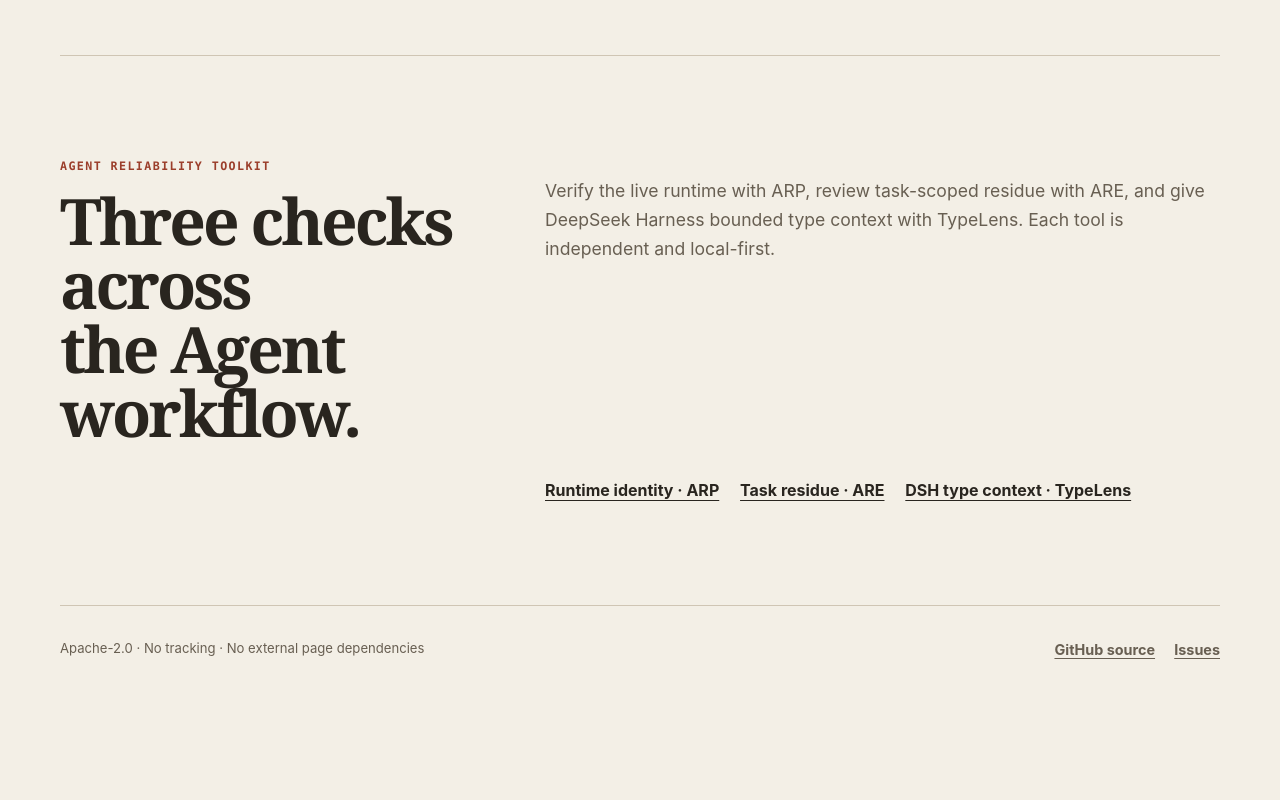
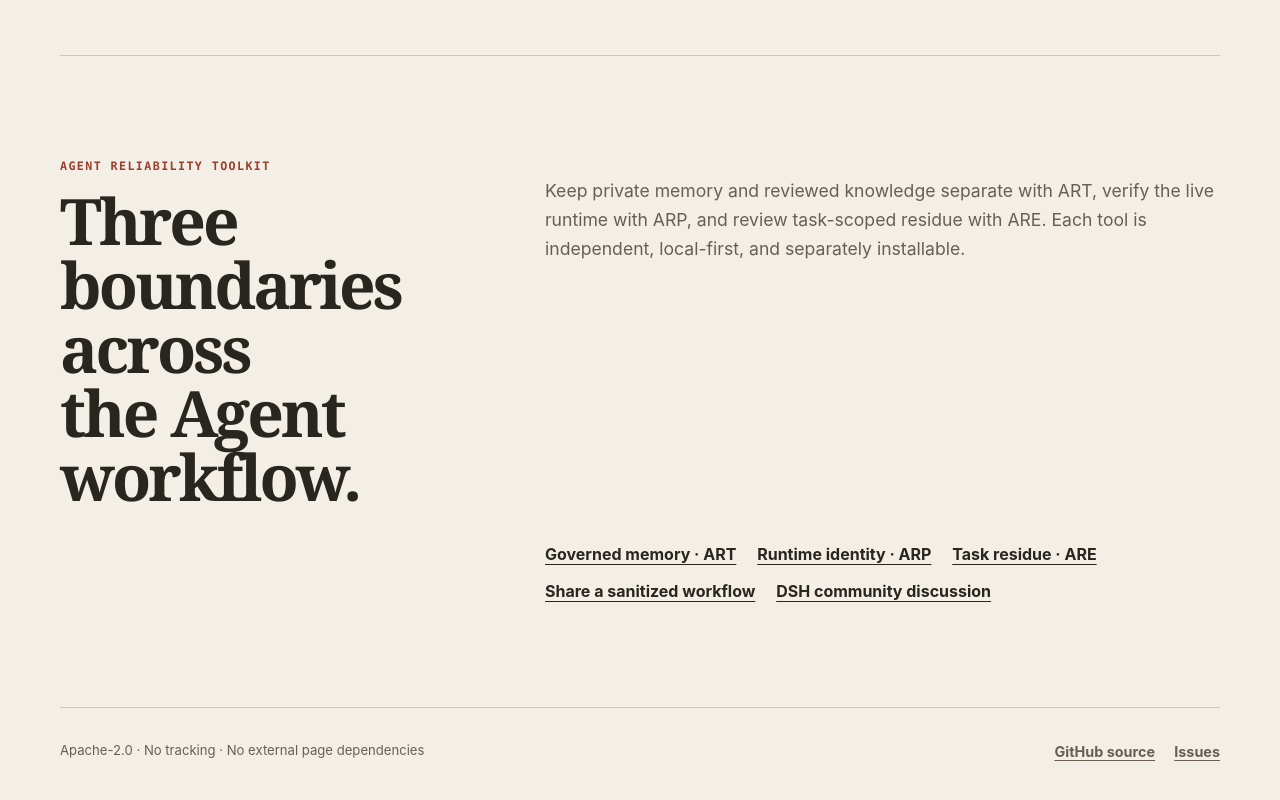
Before and after one commit to fantasyce/agent-residue-evidence, a plain HTML site: page site/index.html in a window 1280 px wide. Shown: the part 3207-4007 px from the top of the page. Before the commit the page ends 3933 px from the top, so only its background shows below. Drawn offline with Linux system fonts and the light colour scheme.

Commit message:
docs: align ARX promotion and feedback (#9)
Co-authored-by: Across Agents Assistant <noreply@across-agents-assistant.local>

```diff
--- a/docs/launch/launch-manifest.json
+++ b/docs/launch/launch-manifest.json
@@ -8,6 +8,7 @@
     {"id":"mcp-registry","target":"https://registry.modelcontextprotocol.io/","copy":"packaging/mcp-registry/server.json.in","status":"published","checked_at":"2026-08-27T15:48:22Z","public_url":"https://registry.modelcontextprotocol.io/v0.1/servers/io.github.fantasyce%2Fagent-residue-evidence/versions/0.3.0","reason":null},
     {"id":"github-pages","target":"https://fantasyce.github.io/agent-residue-evidence/","copy":"site/","status":"published","checked_at":"2026-08-27T15:48:22Z","public_url":"https://fantasyce.github.io/agent-residue-evidence/","reason":null},
     {"id":"github-discussion","target":"https://github.com/fantasyce/agent-residue-evidence/discussions","copy":"docs/launch/launch-article.md","status":"published","checked_at":"2026-08-27T15:48:22Z","public_url":"https://github.com/fantasyce/agent-residue-evidence/discussions/5","reason":null},
+    {"id":"dsh-official-discussion","target":"https://github.com/deepseek-ai/deepseek-harness/discussions","copy":"https://github.com/fantasyce/agent-recall-trail/blob/main/docs/launch/dsh-community-post.md","status":"published","checked_at":"2026-09-13T00:54:23Z","public_url":"https://github.com/deepseek-ai/deepseek-harness/discussions/6479","reason":"Published as a clearly labeled DSH-compatible MCP toolkit, not as a native DSH plugin."},
     {"id":"design-partners","target":"repository integration invitation","copy":"docs/launch/maintainer-outreach.md","status":"published","checked_at":"2026-08-27T15:48:22Z","public_url":"https://github.com/fantasyce/agent-residue-evidence/issues/6","reason":null},
     {"id":"show-hn","target":"https://news.ycombinator.com/submit","copy":"docs/launch/community-posts.md#show-hn","status":"blocked","checked_at":"2026-08-27T00:00:00+08:00","public_url":null,"reason":"Owner directed that external authenticated channels remain unpublished for this launch."},
     {"id":"openai-developer-forum","target":"https://community.openai.com/","copy":"docs/launch/community-posts.md#openai-developer-forum","status":"blocked","checked_at":"2026-08-27T00:00:00+08:00","public_url":null,"reason":"Owner directed that external authenticated channels remain unpublished for this launch."},
--- a/site/index.html
+++ b/site/index.html
@@ -78,12 +78,14 @@ verify_task_residue</code></pre>
     </section>
 
     <section class="trust toolkit" aria-labelledby="toolkit-title">
-      <div><p class="eyebrow">Agent Reliability Toolkit</p><h2 id="toolkit-title">Three checks across the Agent workflow.</h2></div>
-      <p>Verify the live runtime with ARP, review task-scoped residue with ARE, and give DeepSeek Harness bounded type context with TypeLens. Each tool is independent and local-first.</p>
+      <div><p class="eyebrow">Agent Reliability Toolkit</p><h2 id="toolkit-title">Three boundaries across the Agent workflow.</h2></div>
+      <p>Keep private memory and reviewed knowledge separate with ART, verify the live runtime with ARP, and review task-scoped residue with ARE. Each tool is independent, local-first, and separately installable.</p>
       <div class="trust-links">
+        <a href="https://github.com/fantasyce/agent-recall-trail">Governed memory · ART</a>
         <a href="https://github.com/fantasyce/agent-runtime-proof">Runtime identity · ARP</a>
         <a href="https://github.com/fantasyce/agent-residue-evidence">Task residue · ARE</a>
-        <a href="https://github.com/fantasyce/dsh-typelens">DSH type context · TypeLens</a>
+        <a href="https://github.com/fantasyce/agent-residue-evidence/issues/6">Share a sanitized workflow</a>
+        <a href="https://github.com/deepseek-ai/deepseek-harness/discussions/6479">DSH community discussion</a>
       </div>
     </section>
   </main>
```
Also changed, not shown: 1 other file.
